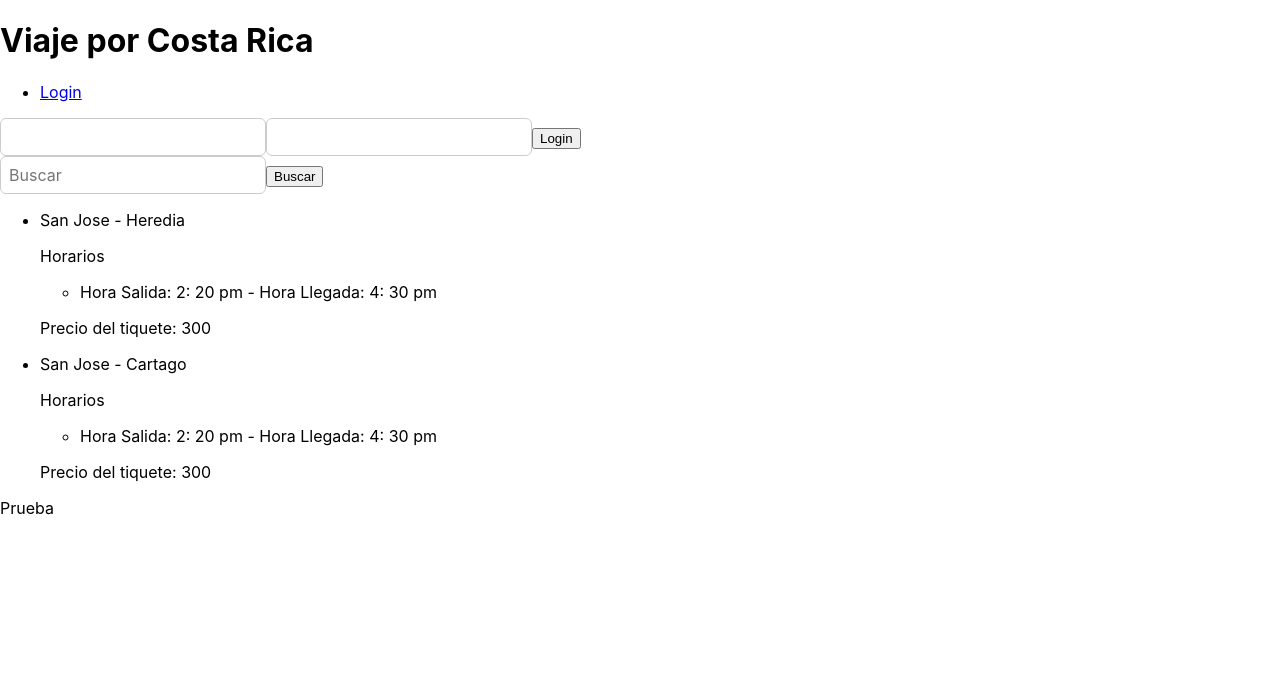
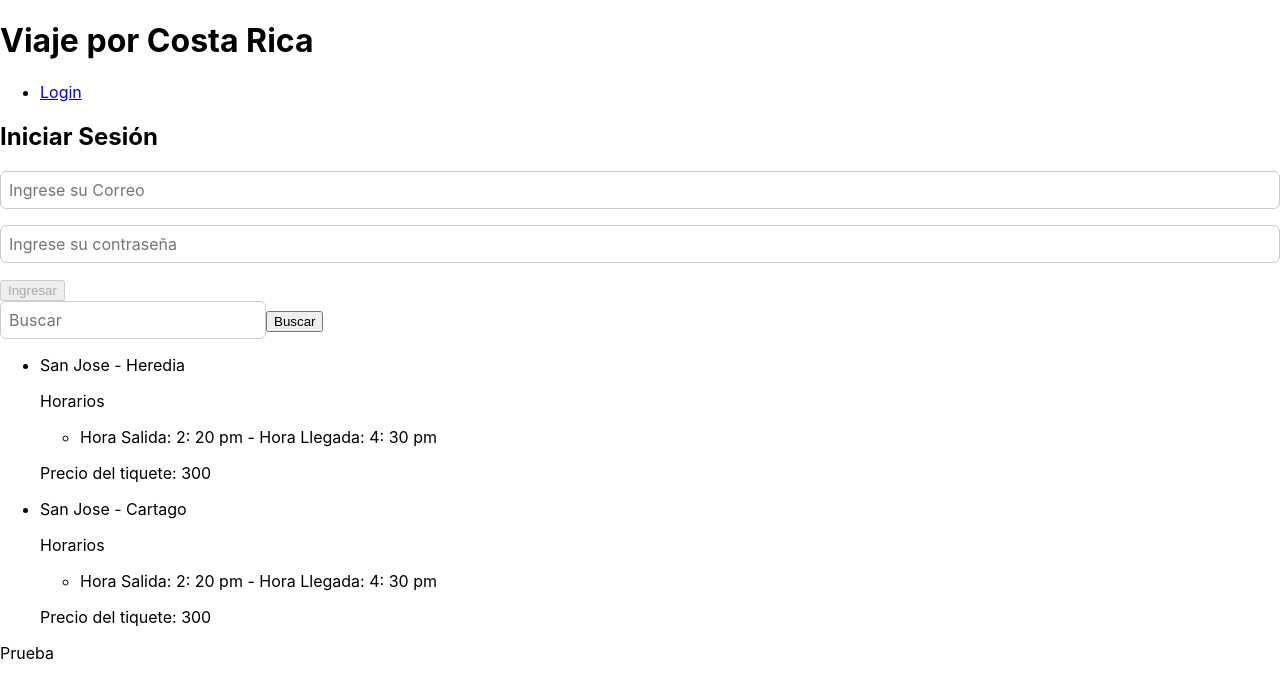
Before and after one commit to Hannia/react-bus-schedule, a React (Create React App) app in the folder schedule-app/: page / in a window 1280 px wide. Shown: the top 698 px of the page. Built offline with nearby package versions, Linux system fonts and the light colour scheme.

Commit message:
[New] Login - useState

```diff
--- a/schedule-app/src/App.js
+++ b/schedule-app/src/App.js
@@ -1,4 +1,4 @@
-import { useState, Fragment } from 'react';
+import { useState, Fragment, useEffect } from 'react';
 
 import './App.css';
 import DisplayInfoForm from './components/FormElement/DisplayInfoForm';
@@ -51,8 +51,17 @@ const listRutasBuses = [
 
 function App() {
 
+
+
   const [routesList, setRoutesList] = useState(listRutasBuses);
   const [isLoggedIn, setIsLoggedIn] = useState(false);
+
+  useEffect(()=> {
+    const storeduserLoggedIn = localStorage.getItem('isLoggedIn');
+    if(storeduserLoggedIn === '1') {
+      setIsLoggedIn(true);
+    }
+  }, []);
 
   const newRouteData = (data) => {
     console.log('Info App', data);
@@ -76,10 +85,12 @@ function App() {
 
   const loginHandle = ( data ) => {
     console.log (data);
+    localStorage.setItem('isLoggedIn', '1');
     setIsLoggedIn(true);
   }
 
   const logoutHandle = () => {
+    localStorage.removeItem('isLoggedIn');
     setIsLoggedIn(false);
   }
 
--- a/schedule-app/src/components/Login/Login.js
+++ b/schedule-app/src/components/Login/Login.js
@@ -1,17 +1,41 @@
-import React, { useState } from "react";
+import React, { useEffect, useState } from "react";
 import Button from '../UI/Button';
+import classes from './Login.module.css';
 
 const Login = props => {
 
-    const [userEmail, setUserEmail] = useState();
-    const [userPassword, setUserPassword] = useState();
+    const [userEmail, setUserEmail] = useState('');
+    const [userPassword, setUserPassword] = useState('');
+    const [emailIsValid, setEmailIsValid]= useState();
+    const [passwordIsValid, setPasswordIsValid] = useState();
+    const [formIsValid, setFormIsValid] = useState(false);
+
+    useEffect(() => {
+        const identifier = setTimeout(() => {
+            setFormIsValid(
+                userEmail.includes('@') && userPassword.trim().length > 6
+            )
+        }, 500)
+
+        return () => {
+            clearTimeout(identifier);
+        }
+    }, [userEmail, userPassword]);
 
     const userEmailChangeHandle = (event) => {
         setUserEmail(event.target.value);
     }
 
+    const validateEmailHandler = () => {
+        setEmailIsValid(userEmail.includes('@'));
+    }
+
     const userPasswordChangeHandle = (event) => {
         setUserPassword(event.target.value);
+    }
+
+    const validatePasswordHandler = () => {
+        setPasswordIsValid(userPassword.trim().length > 0);
     }
 
     const summitHandle = (event) => {
@@ -25,9 +49,26 @@ const Login = props => {
 
     return (
         <form onSubmit= { summitHandle }>
-            <input type="email" onChange= { userEmailChangeHandle }/>
-            <input type="password" onChange= { userPasswordChangeHandle }/>
-            <Button type="submit">Login</Button>
+            <h2>Iniciar Sesión</h2>
+            <div className={`${classes.control} ${
+                    emailIsValid === false ? classes.invalid : ''}`} >
+                        <input type="email"
+                                onChange= { userEmailChangeHandle }
+                                onBlur= { validateEmailHandler }
+                                value= { userEmail }
+                                placeholder= 'Ingrese su Correo'
+                    />
+            </div>
+            <div className={`${classes.control} ${
+                    passwordIsValid === false ? classes.invalid : ''}`}>
+                    <input type="password"
+                        onChange= { userPasswordChangeHandle }
+                        onBlur= { validatePasswordHandler }
+                        value= { userPassword }
+                        placeholder='Ingrese su contraseña'
+                    />
+            </div>
+            <Button type="submit" disabled={!formIsValid}>Ingresar</Button>
         </form>
     );
 }
--- /dev/null
+++ b/schedule-app/src/components/Login/Login.module.css
@@ -0,0 +1,18 @@
+.control {
+    margin: 1rem 0;
+    display: flex;
+    align-items: stretch;
+    flex-direction: column;
+}
+
+
+.control input:focus {
+    outline: none;
+    border-color: #4f005f;
+    background: #f6dbfc;
+}
+
+.control.invalid input {
+    border-color: red;
+    background: #fbdada;
+}
--- a/schedule-app/src/components/UI/Button.js
+++ b/schedule-app/src/components/UI/Button.js
@@ -1,7 +1,9 @@
 const Button = (props) => {
     return (
         <button type={ props.type || 'button' }
-                className={ props.classNameButton } onClick={props.onClick}>{props.children}</button>
+                className={ props.classNameButton }
+                onClick={props.onClick}
+                disabled= { props.disabled }>{props.children}</button>
     )
 }
 
```
